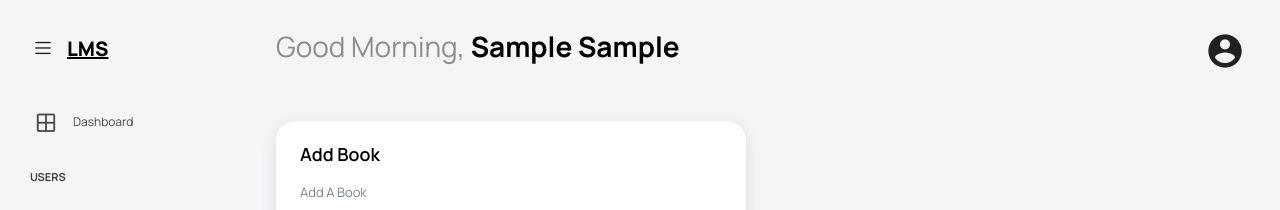
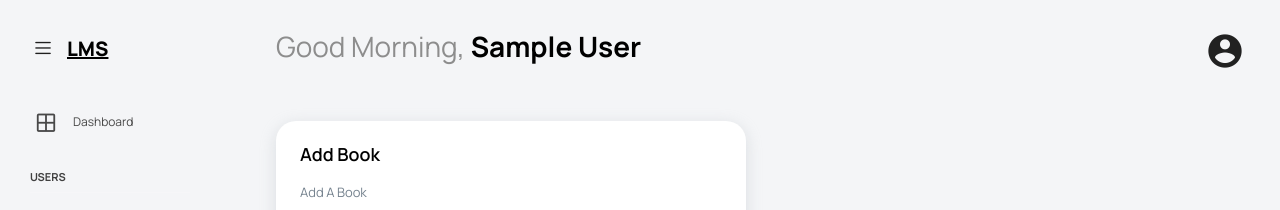
Before and after one commit to malekdanish1007-cmyk/Library-Management-System-Django, a Django app: page /add-book/ in a window 1280 px wide. Shown: the top 210 px of the page. Run offline with Django 5.2, Linux system fonts and the light colour scheme; the visitor is signed in with stand-in values (Sample User, id 1); some libraries are stand-ins or nearby versions.

Commit message:
Update base.html
Changed: formalized logged in user name

```diff
--- a/templates/base.html
+++ b/templates/base.html
@@ -49,7 +49,7 @@
   <div class="navbar-menu-wrapper d-flex align-items-top">
     <ul class="navbar-nav">
       <li class="nav-item font-weight-semibold d-none d-lg-block ms-0">
-        <h1 class="welcome-text">Good {{ greeting }}, <span class="text-black fw-bold">{{ request.user.first_name }} {{ request.user.first_name }}</span></h1>
+        <h1 class="welcome-text">Good {{ greeting }}, <span class="text-black fw-bold">{{ request.user.first_name }} {{ request.user.last_name }}</span></h1>
 
       </li>
     </ul>
```
